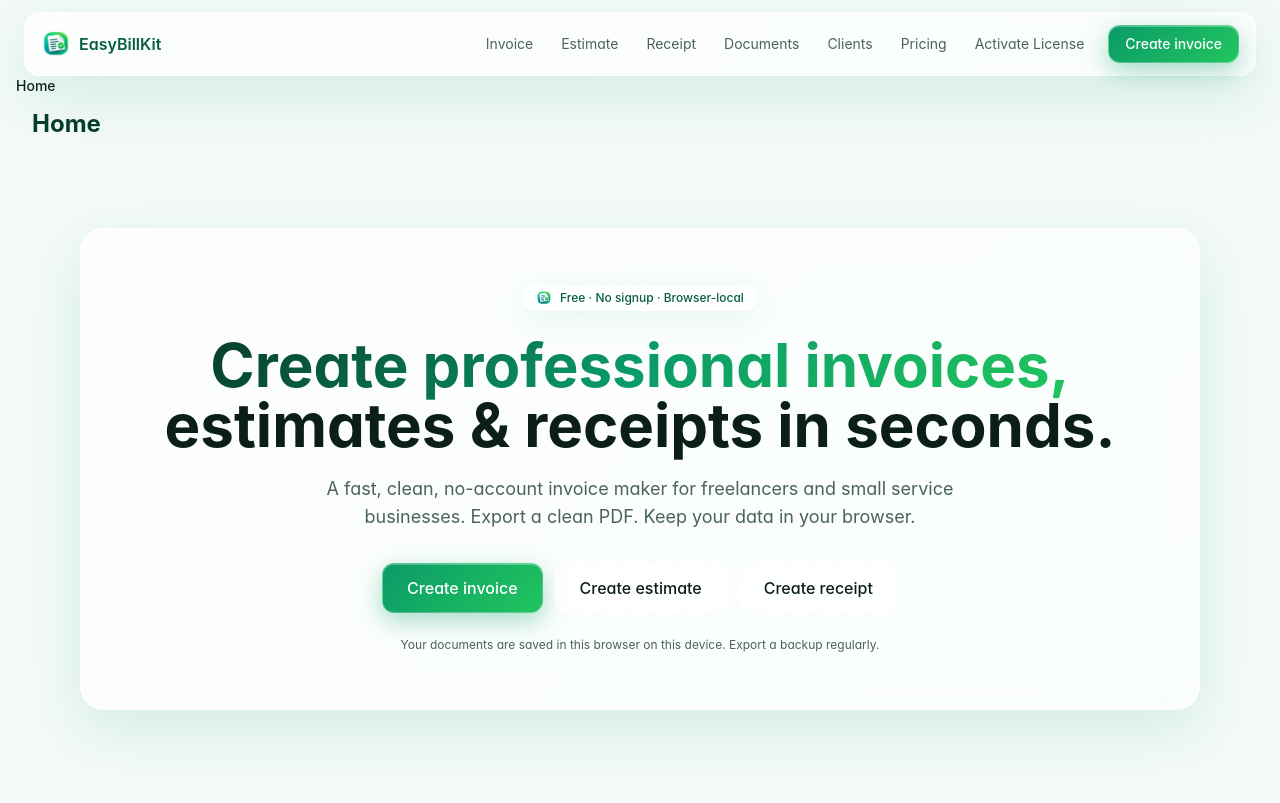
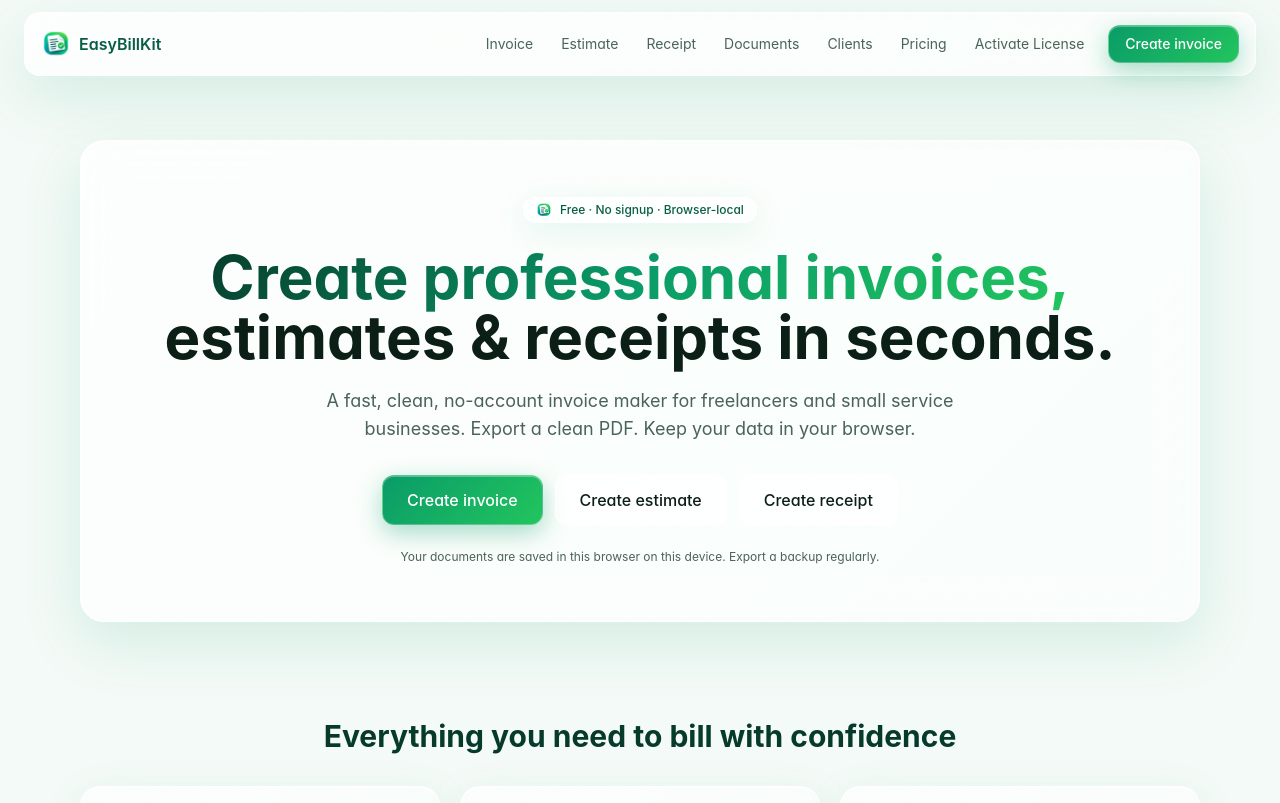
Before and after one commit to mayankdobriyal1920/client-side-invoice, a Next.js app: page / in a window 1280 px wide. Shown: the top 803 px of the page. Built offline with nearby package versions, Linux system fonts and the light colour scheme.

Commit message:
remove breadcrumb from home page

```diff
--- a/app/page.tsx
+++ b/app/page.tsx
@@ -2,7 +2,6 @@ import Link from "next/link";
 import Image from "next/image";
 import { pageMetadata } from "@/lib/seo";
 import JsonLd from "@/components/seo/JsonLd";
-import { PageHeader } from "@/components/layout/PageHeader";
 
 export const metadata = pageMetadata({
   title: "EasyBillKit — Free Invoice, Estimate & Receipt Maker",
@@ -32,7 +31,6 @@ export default function HomePage() {
         "url": "https://easybillkit.online",
         "offers": { "@type": "Offer", "price": "0", "priceCurrency": "USD" },
       }} />
-      <PageHeader title="Home" breadcrumbs={[ { label: "Home" } ]} showBack={false} />
       <div className="relative">
       {/* Hero */}
       <section className="max-w-6xl mx-auto px-4 pt-10 pb-16 md:pt-16 md:pb-24">
```
